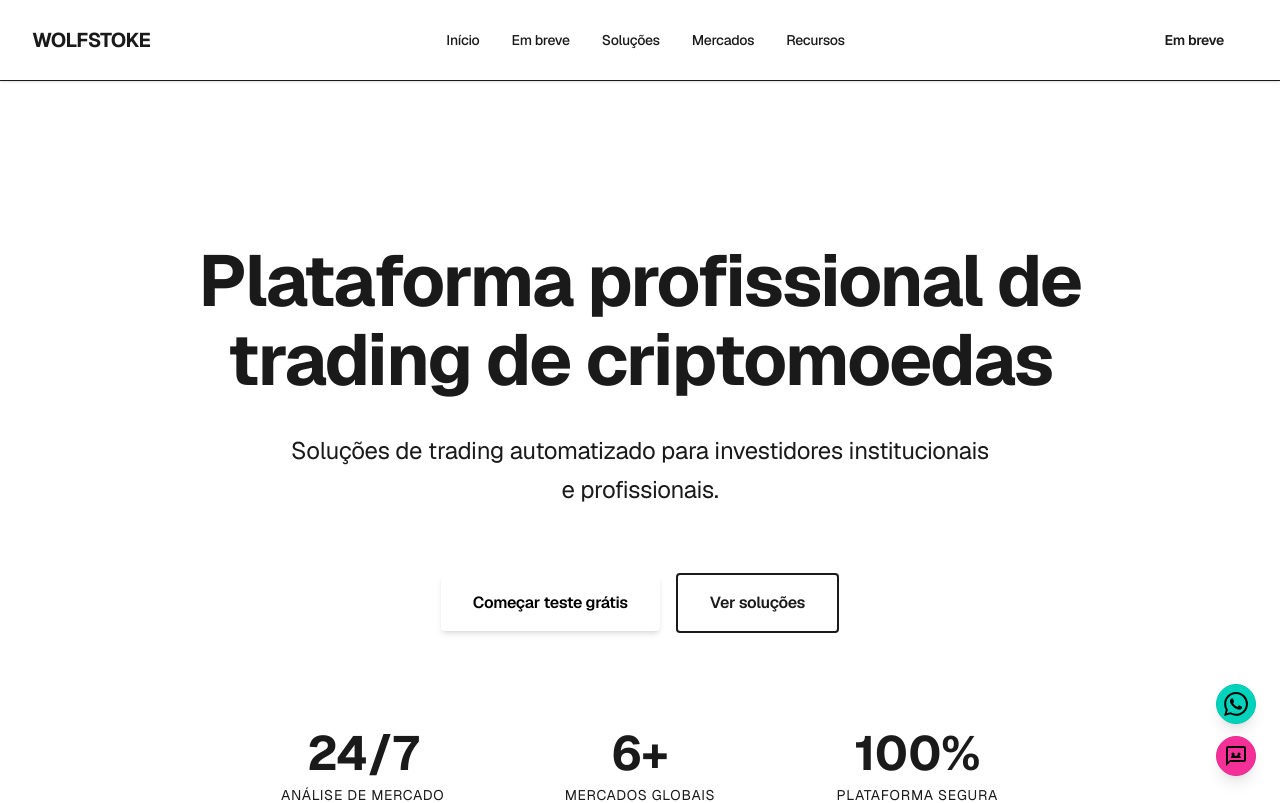
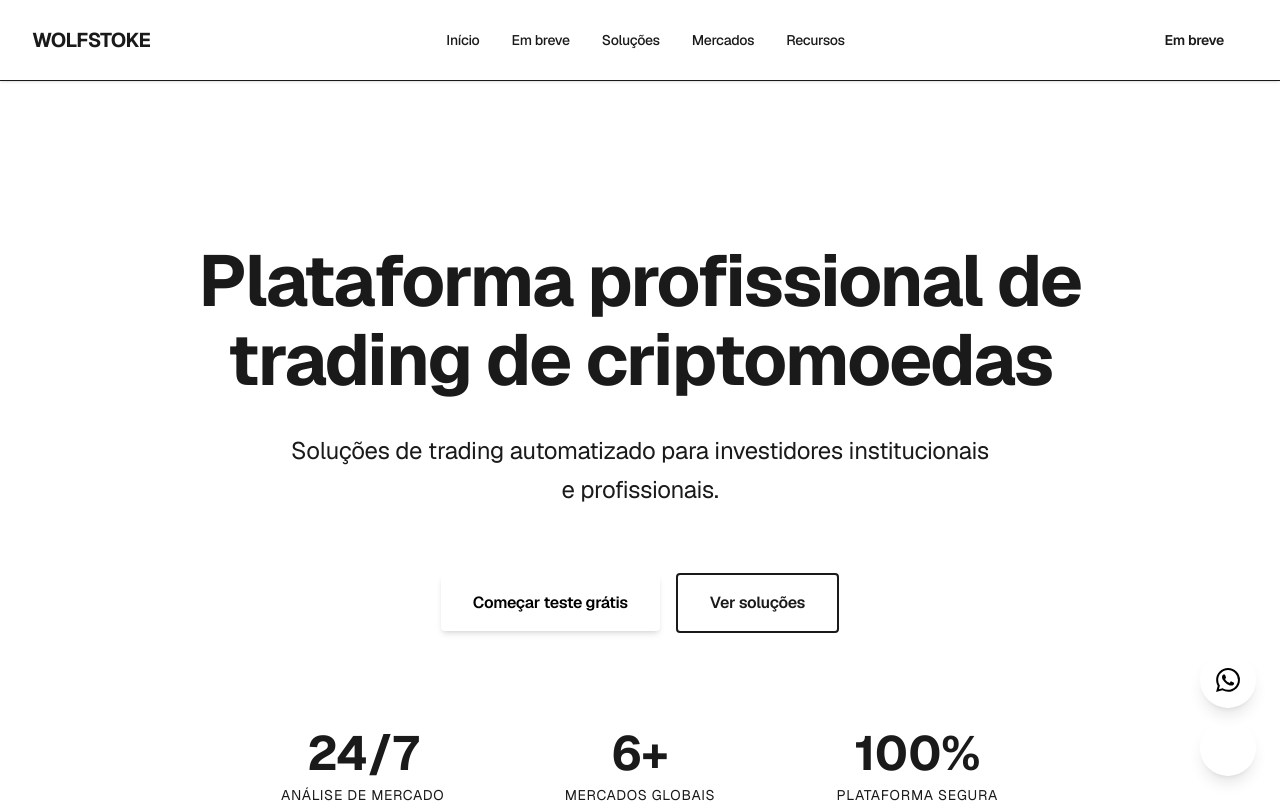
Before and after one commit to kaiqueyamamoto/wolfstoke-com, a Next.js app: page / in a window 1280 px wide. Shown: the top 803 px of the page. Built offline with nearby package versions, Linux system fonts and the light colour scheme.

Commit message:
fix(ui): ContactButtons visibilidade, contraste e ícone Typebot
v0.1.3

Co-authored-by: Cursor <cursoragent@cursor.com>

```diff
--- a/app/components/ContactButtons.tsx
+++ b/app/components/ContactButtons.tsx
@@ -5,7 +5,7 @@ export default function ContactButtons() {
         href="https://wa.me/5511999999999"
         target="_blank"
         rel="noreferrer"
-        className="btn btn-circle btn-accent text-black shadow-lg hover:scale-110 transition-transform"
+        className="flex h-14 w-14 items-center justify-center rounded-full bg-[--color-accent] text-black shadow-lg transition-all duration-200 hover:scale-110 hover:bg-[--color-secondary] hover:text-white"
         aria-label="Fale conosco no WhatsApp"
       >
         <svg
@@ -25,26 +25,19 @@ export default function ContactButtons() {
         href="https://typebot.co/wolfstoke"
         target="_blank"
         rel="noreferrer"
-        className="btn btn-circle btn-secondary text-black shadow-lg hover:scale-110 transition-transform"
+        className="flex h-14 w-14 items-center justify-center rounded-full bg-[--color-secondary] text-white shadow-lg transition-all duration-200 hover:scale-110 hover:bg-[--color-accent] hover:text-black [&_svg]:shrink-0 [&_svg]:opacity-100"
         aria-label="Fale conosco via Typebot"
       >
         <svg
-          width="24"
-          height="24"
+          width="26"
+          height="26"
           viewBox="0 0 24 24"
-          fill="none"
+          fill="currentColor"
           xmlns="http://www.w3.org/2000/svg"
+          aria-hidden
+          className="shrink-0"
         >
-          <path
-            d="M20 2H4c-1.1 0-2 .9-2 2v18l4-4h14c1.1 0 2-.9 2-2V4c0-1.1-.9-2-2-2zm0 14H6l-2 2V4h16v12z"
-            fill="currentColor"
-          />
-          <circle cx="9" cy="10" r="1.5" fill="currentColor" />
-          <circle cx="15" cy="10" r="1.5" fill="currentColor" />
-          <path
-            d="M7 14h10c0-1.5-1.5-3-3-3s-2 1.5-2 1.5-1-1.5-3-1.5c-1.5 0-2 1.5-2 3z"
-            fill="currentColor"
-          />
+          <path d="M20 2H4c-1.1 0-2 .9-2 2v18l4-4h14c1.1 0 2-.9 2-2V4c0-1.1-.9-2-2-2zm0 14H6l-2 2V4h16v12z" />
         </svg>
       </a>
     </div>
--- a/package.json
+++ b/package.json
@@ -1,6 +1,6 @@
 {
   "name": "wolfstoke-site",
-  "version": "0.1.2",
+  "version": "0.1.3",
   "private": true,
   "scripts": {
     "dev": "next dev",
```
